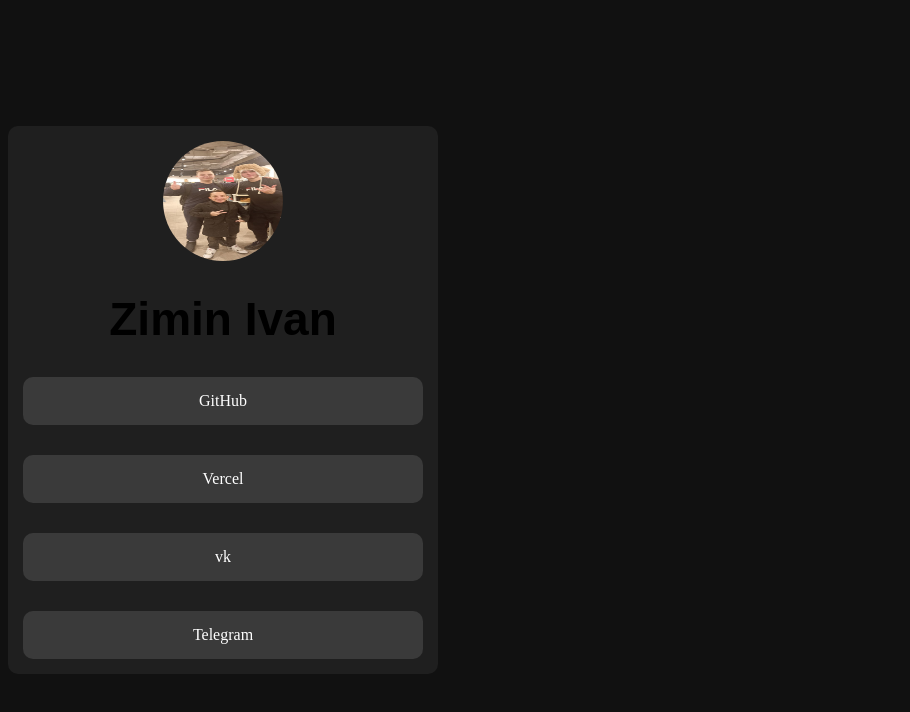
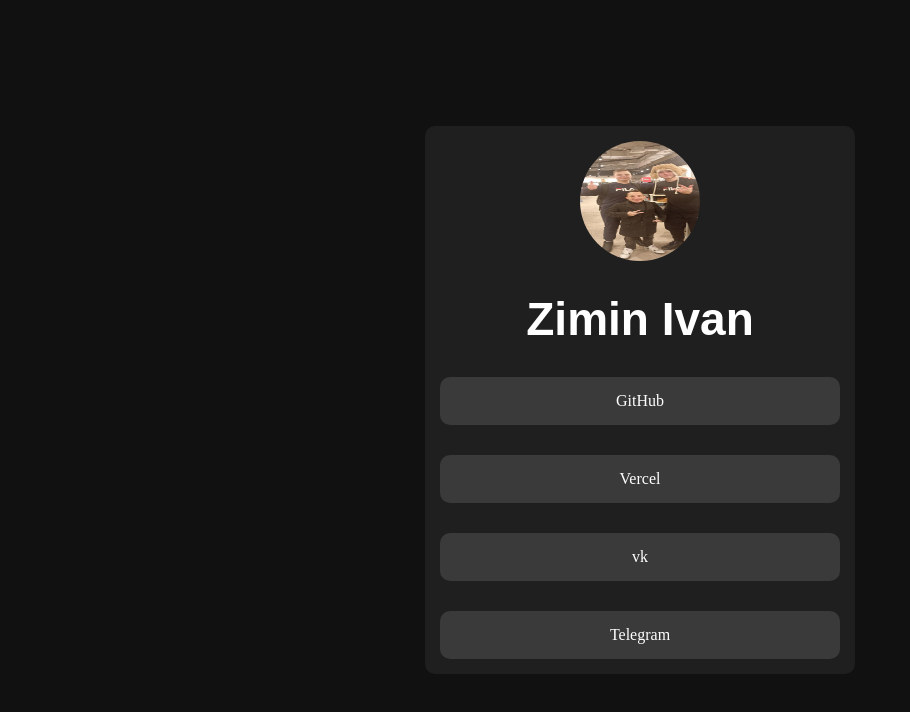
Before and after one commit to Ivan4el/my-project1, a plain HTML site: page index.html in a window 1280 px wide. Shown: the whole page, without its empty margins (0-910 px from the left). Drawn offline with Linux system fonts and the light colour scheme.

Commit message:
Update index.html

```diff
--- a/index.html
+++ b/index.html
@@ -5,11 +5,9 @@
     <link rel="stylesheet" href="style.css">
 </head>
 <body>
-    <div>
 <div class="cont">
     <img src="./IMG_20231102_215449_604.jpg"/>
-    <div class="container">
-        <h1 style="font-size: 46px; font-family: Arial, Helvetica, sans-serif;">Zimin Ivan</h1>
+        <h1 style="font-size: 46px; font-family: Arial, Helvetica, sans-serif;color: #fff;">Zimin Ivan</h1>
 <a href="https://github.com/Ivan4el" class="button">GitHub</a>
 <a href="https://vercel.com/ivan4elans-projects" class="button">Vercel</a>
 <a href="https://vk.com/id246964645" class="button">vk</a>
```
